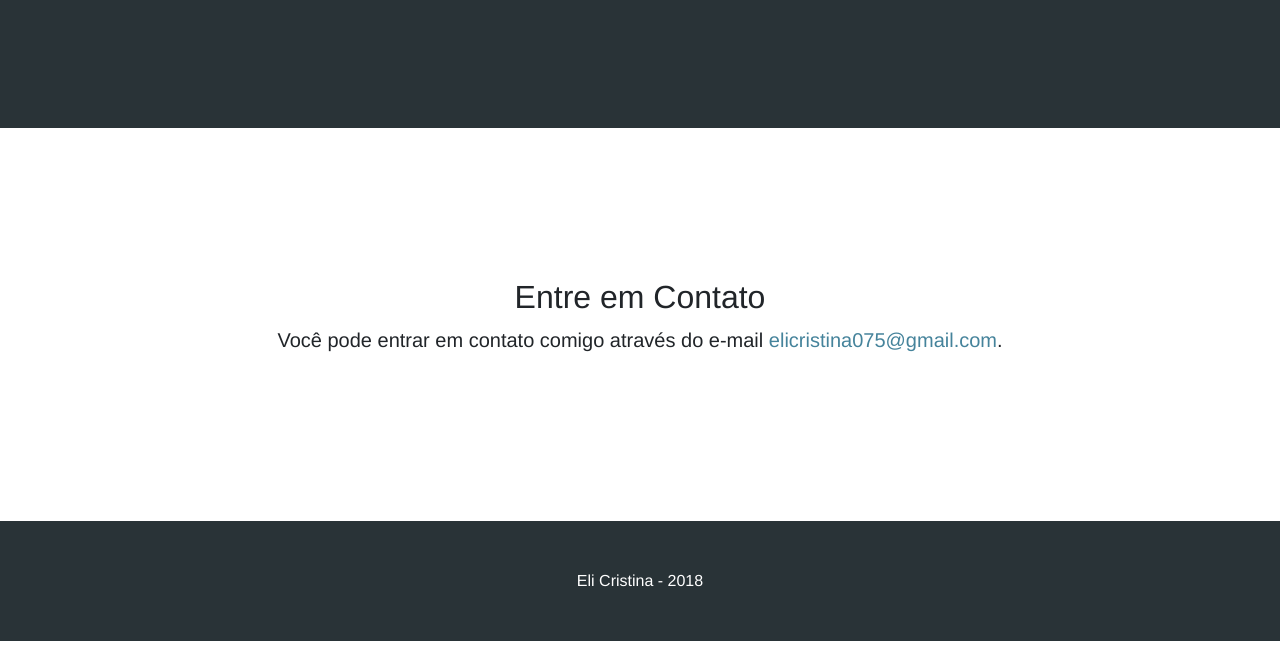
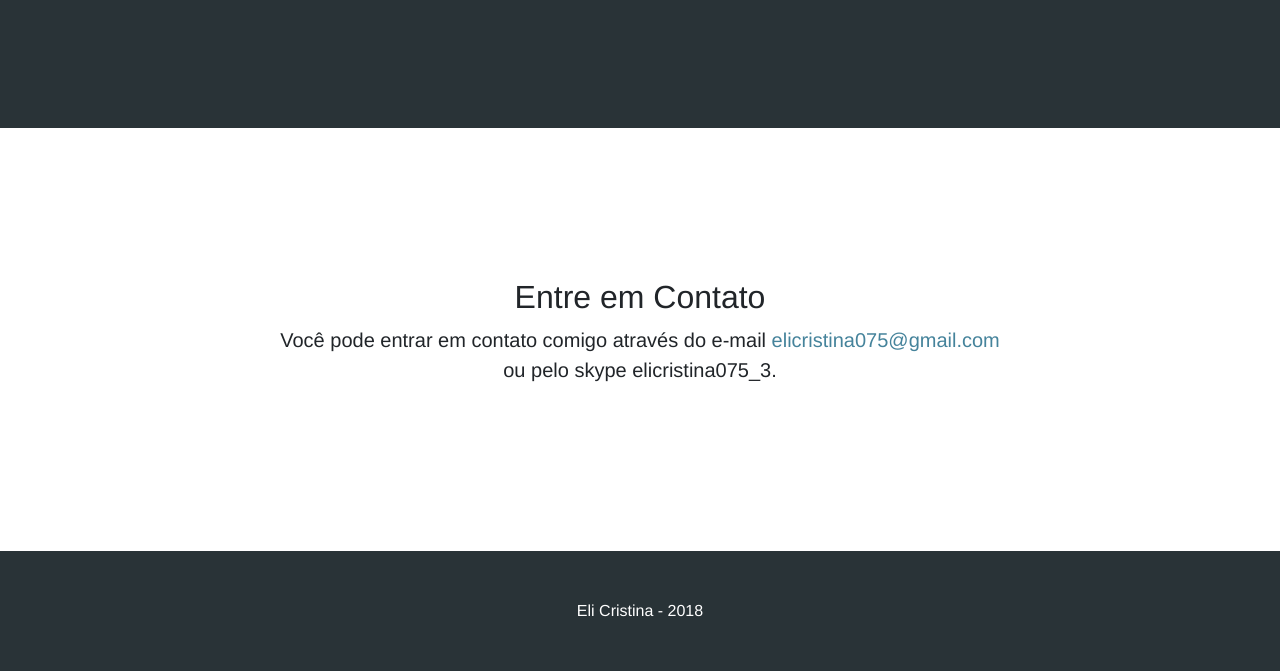
Before and after one commit to lycristina/lycristina.github.io, a plain HTML site: page index.html in a window 1280 px wide. Shown: the part 3195-3866 px from the top of the page. Before the commit the page ends 3836 px from the top, so only its background shows below. Drawn offline with Linux system fonts and the light colour scheme; a web font is replaced by a local one.

Commit message:
Update index.html

```diff
--- a/index.html
+++ b/index.html
@@ -216,7 +216,7 @@
         <div class="row">
           <div class="col-lg-8 mx-auto text-center">
             <h2 class="acessibilidade">Entre em Contato</h2>
-            <p class="lead acessibilidade">Você pode entrar em contato comigo através do e-mail <a href="mailto:elicristina075@gmail.com" class="link-blue"><b>elicristina075@gmail.com</b></a>.</p>
+            <p class="lead acessibilidade">Você pode entrar em contato comigo através do e-mail <a href="mailto:elicristina075@gmail.com" class="link-blue"><b>elicristina075@gmail.com</b></a> ou pelo skype elicristina075_3.</p>
           </div>
         </div>
       </div>
```
